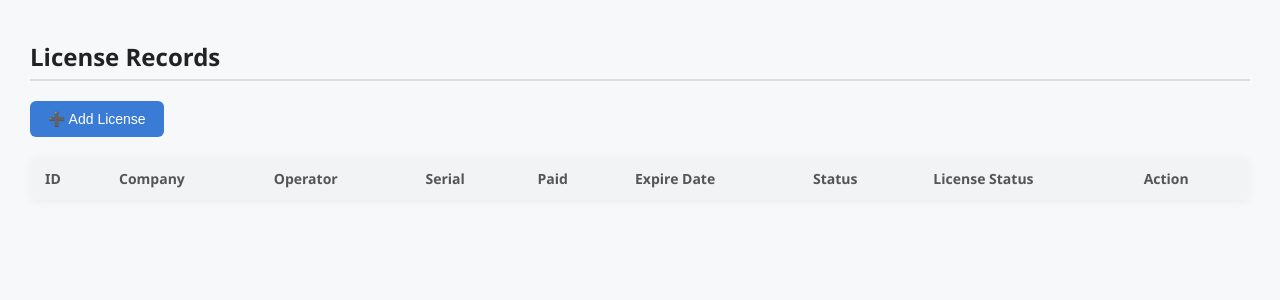
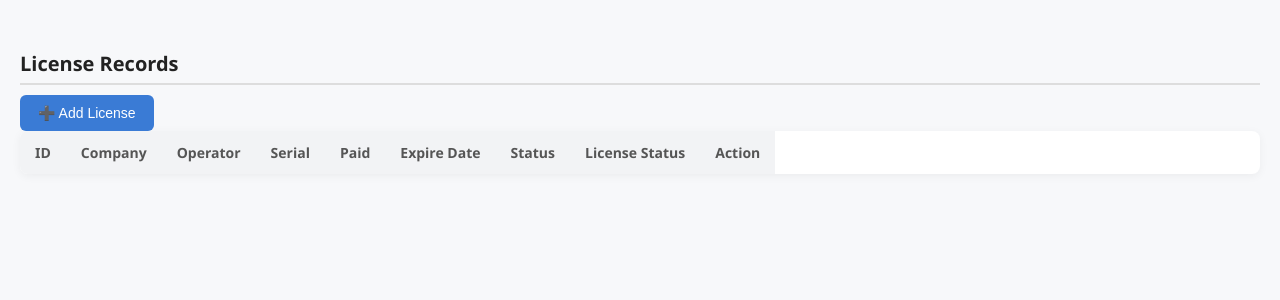
Before and after one commit to Beqaelbaqidze/PRINT_SH, a FastAPI app: page /dashboard in a window 1280 px wide. Shown: the top 300 px of the page. Run offline with FastAPI, Linux system fonts and the light colour scheme; data that the repository does not hold is empty; some libraries are stand-ins or nearby versions.

Commit message:
licenses

```diff
--- a/templates/dashboard.html
+++ b/templates/dashboard.html
@@ -5,10 +5,15 @@
   <title>License Dashboard</title>
   <script src="https://code.jquery.com/jquery-3.6.0.min.js"></script>
   <style>
+    * {
+      box-sizing: border-box;
+    }
+
     body {
-      font-family: 'Segoe UI', Tahoma, Geneva, Verdana, sans-serif;
+      font-family: 'Segoe UI', Tahoma, sans-serif;
       background-color: #f7f8fa;
-      margin: 30px;
+      margin: 0;
+      padding: 20px;
       color: #333;
     }
 
@@ -16,7 +21,8 @@
       color: #222;
       border-bottom: 2px solid #ddd;
       padding-bottom: 6px;
-      margin-top: 40px;
+      margin: 30px 0 10px;
+      font-size: 20px;
     }
 
     button {
@@ -27,6 +33,7 @@
       border: none;
       border-radius: 6px;
       cursor: pointer;
+      transition: background 0.2s ease;
     }
 
     button:hover {
@@ -38,14 +45,15 @@
       border-collapse: collapse;
       background: white;
       border-radius: 8px;
-      overflow: hidden;
       box-shadow: 0 2px 10px rgba(0,0,0,0.05);
-      margin-top: 20px;
+      overflow-x: auto;
+      display: block;
     }
 
     th, td {
       padding: 12px 15px;
       text-align: left;
+      white-space: nowrap;
     }
 
     th {
@@ -86,23 +94,26 @@
       color: white;
     }
 
-    /* Modal Styles */
+    /* MODAL */
     .modal {
       display: none;
       position: fixed;
       z-index: 999;
       left: 0; top: 0;
-      width: 100%; height: 100%;
-      background-color: rgba(0,0,0,0.5);
+      width: 100%;
+      height: 100%;
+      background-color: rgba(0,0,0,0.4);
       justify-content: center;
       align-items: center;
+      padding: 20px;
     }
 
     .modal-content {
       background-color: #fff;
       padding: 24px;
       border-radius: 10px;
-      width: 600px;
+      width: 100%;
+      max-width: 600px;
       max-height: 90vh;
       overflow-y: auto;
       position: relative;
@@ -130,6 +141,7 @@
       margin-top: 10px;
       margin-bottom: 5px;
       font-weight: 500;
+      font-size: 14px;
     }
 
     .form-group input,
@@ -157,7 +169,27 @@
     form button[type="submit"]:hover {
       background-color: #2a65b1;
     }
+
+    @media (max-width: 768px) {
+      table {
+        font-size: 12px;
+      }
+
+      .form-group input,
+      .form-group select {
+        font-size: 13px;
+      }
+
+      th, td {
+        padding: 8px 10px;
+      }
+
+      .modal-content {
+        padding: 16px;
+      }
+    }
   </style>
+
 </head>
 <body>
 
```
